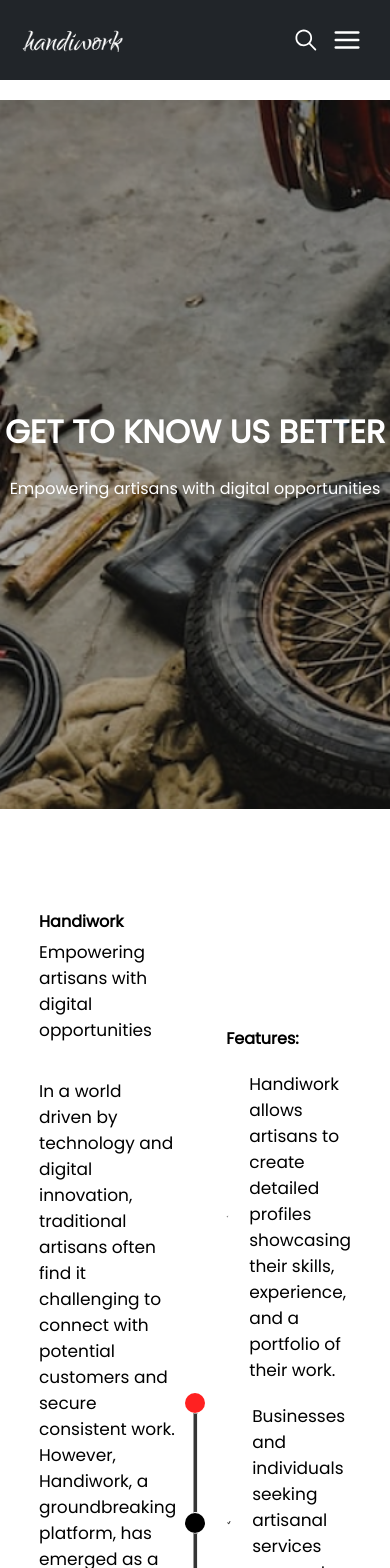
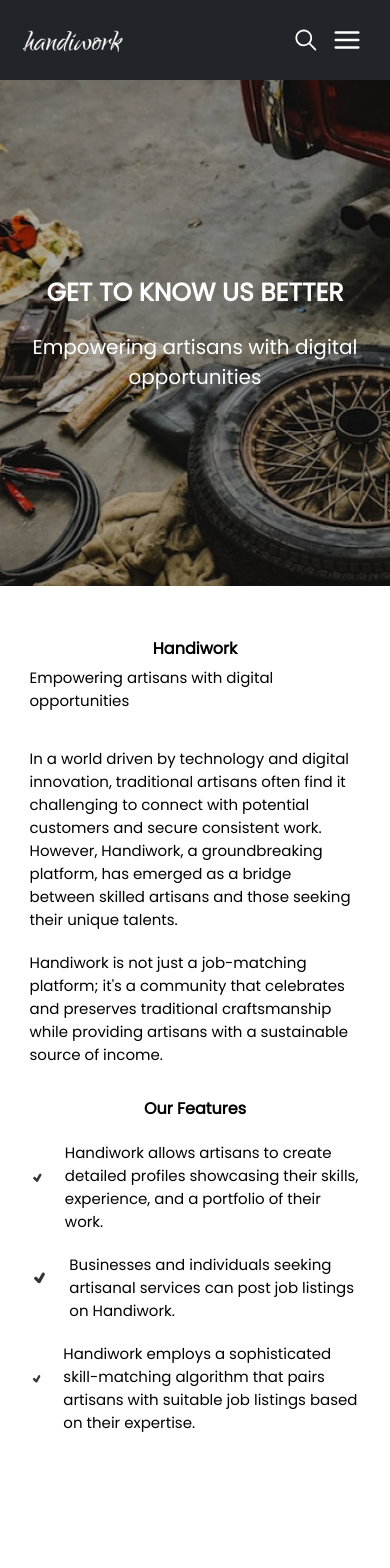
Before and after one commit to Cannyokpoto/page-handiwork, a React (Vite) app: page /about in a window 390 px wide. Shown: the top 1568 px of the page. Built offline with nearby package versions, Linux system fonts and the light colour scheme; a web font is replaced by a local one.

Commit message:
new commit

```diff
--- a/src/Components/AboutHero/AboutHero.css
+++ b/src/Components/AboutHero/AboutHero.css
@@ -24,3 +24,35 @@
     background-size: cover;
     color: var(--energyWhite);
 }
+
+@media (max-width: 500px){
+    .about-hero{
+        width: 100vw;
+        height: 60vh;
+        display: flex;
+        flex-direction: column;
+        align-items: center;
+        justify-content: center;
+        font-weight: 400;
+        color: var(--energyWhite);
+        background: url(../images/about_banner.png);
+        background-position: center;
+        background-repeat: no-repeat;
+        background-size: cover;
+        color: var(--energyWhite);
+    }
+
+    .about-hero h1{
+        font-size: 25px;
+        text-align: center;
+        color: var(--energyWhite);
+        font-weight: 700;
+    }
+
+    .about-hero p{
+        font-size: 20px;
+        text-align: center;
+        color: var(--energyWhite);
+        padding: 0 20px;
+    }
+}
--- a/src/Components/Header/Header.css
+++ b/src/Components/Header/Header.css
@@ -232,9 +232,14 @@ body.active-modal, body.active-modal2, body.active-modal3{
         padding-left: 20px;
     }
 
-    .header-bg .logo img{
-            width: 30%;
-            height: 30%;
+    .header-bg .logo a{
+        width: 30%;
+        height: 30%;
+    }
+
+    .header-bg .logo a img{
+            width: 100%;
+            height: 100%;
         }
 
     .header-bg .logo .nav-icons{
@@ -279,9 +284,14 @@ body.active-modal, body.active-modal2, body.active-modal3{
         top: 0;
     }
 
-    .header-bg .mobile-navbar .nav-logo img{
+    .header-bg .mobile-navbar .nav-logo a{
         width: 50%;
         height: 27px;
+    }
+
+    .header-bg .mobile-navbar .nav-logo a img{
+        width: 100%;
+        height: 100%;
     }
 
     .header-bg  .mobile-navbar .myNav{
--- a/src/Components/Header/Header.jsx
+++ b/src/Components/Header/Header.jsx
@@ -137,7 +137,7 @@ function Header(){
 
             <div className={hideNav ? 'header-bg hide-field' : 'header-bg'}>
                 <div className="logo">
-                    <img src={ PHOTOS.LOGO } alt="logo" />
+                    <Link to="/"><img src={ PHOTOS.LOGO } alt="logo" /></Link>
 
                     <div className="nav-icons" onClick={handleClick}>
                         {click ? <IoClose className="myBtn" /> : <FiMenu className="myBtn" />}
@@ -178,7 +178,7 @@ function Header(){
                 <nav className={click ? "mobile-navbar" : "hide-field"}>
 
                     <div className="nav-logo">
-                        <img src={PHOTOS.LOGO} alt="" />
+                        <Link to="/" onClick={handleClick}><img src={ PHOTOS.LOGO } alt="logo" /></Link>
                     </div>
 
                     <ul className="myNav">
--- a/src/Components/OurFeatures/OurFeatures.css
+++ b/src/Components/OurFeatures/OurFeatures.css
@@ -90,3 +90,97 @@
     color: var(--energyGrey);
     font-size: 45px;
 }
+
+@media (max-width: 500px){
+
+    .our-features{
+        width: 90vw;
+        display: flex;
+        flex-direction: column;
+        align-items: center;
+        justify-content: space-between;
+        margin-top: 0;
+        gap: 30px;
+        padding: 0 10px;
+    }
+
+    .our-features p{
+        font-size: 15px;
+    }
+
+    .our-features .left{
+        width: 100%;
+        display: flex;
+        flex-direction: column;
+        align-items: flex-start;
+    }
+
+    .our-features .left span{
+        width: 100%;
+        height: auto;
+        display: flex;
+        flex-direction: column;
+        align-items: center;
+    }
+
+    .our-features .left span p{
+        position: relative;
+        top: -15px;
+        width: 100%;
+        text-align: left;
+    }
+
+    .our-features .center{
+        width: 5%;
+        height: 100%;
+        display: none;
+        flex-direction: column;
+        align-items: center;
+    }
+
+    .our-features .center span{
+        width: 20px;
+        height: 20px;
+        border-radius: 50%;
+        background-color: var(--energyBlack);
+    }
+
+    .our-features .center .red{
+        background-color: var(--energyRed);
+    }
+
+    .our-features .center hr{
+        width: 5px;
+        height: 100px;
+        background-color: var(--energyGrey);
+        /* transform: rotate(90deg); */
+    }
+
+    .our-features .right{
+        width: 100%;
+        height: 100%;
+        display: flex;
+        flex-direction: column;
+        align-items: flex-start;
+        justify-content: center;
+    }
+
+    .our-features .right h4{
+        width: 100%;
+        text-align: center;
+    }
+
+    .our-features .right span{
+        width: 100%;
+        display: flex;
+        flex-direction: row;
+        align-items: center;
+        justify-content: flex-start;
+        gap: 20px;
+    }
+
+    .our-features .right span .grey{
+        color: var(--energyGrey);
+        font-size: 45px;
+    }
+}
--- a/src/Components/OurFeatures/OurFeatures.jsx
+++ b/src/Components/OurFeatures/OurFeatures.jsx
@@ -29,7 +29,7 @@ function OurFeatures() {
         </div>
 
         <div className='right'>
-            <h4>Features:</h4>
+            <h4>Our Features</h4>
             <span>
                 <TiTick className='grey' />
                 <p>Handiwork allows artisans to create detailed profiles showcasing their skills, experience, and a portfolio of their work.  </p>
--- a/src/Components/SearchBar/SearchBar.jsx
+++ b/src/Components/SearchBar/SearchBar.jsx
@@ -40,6 +40,8 @@ const SearchBarStyle = styled.div`
                 border: none;
                 border-radius: 20px;
                 padding: 0 20px 0 20px;
+                color: var(--energyGrey);
+
 
 
                 &:focus{
--- a/src/Pages/CSS/AboutPage.css
+++ b/src/Pages/CSS/AboutPage.css
@@ -19,3 +19,17 @@
     margin-top: 100px;
     background-color: var(--energyWhite);
 }
+
+@media (max-width: 500px){
+    .about{
+        width: 100vw;
+        height: 100%;
+        display: flex;
+        flex-direction: column;
+        align-items: center;
+        justify-content: center;
+        margin-top: 80px;
+        background-color: var(--energyWhite);
+        gap: 50px;
+    }
+}
```
